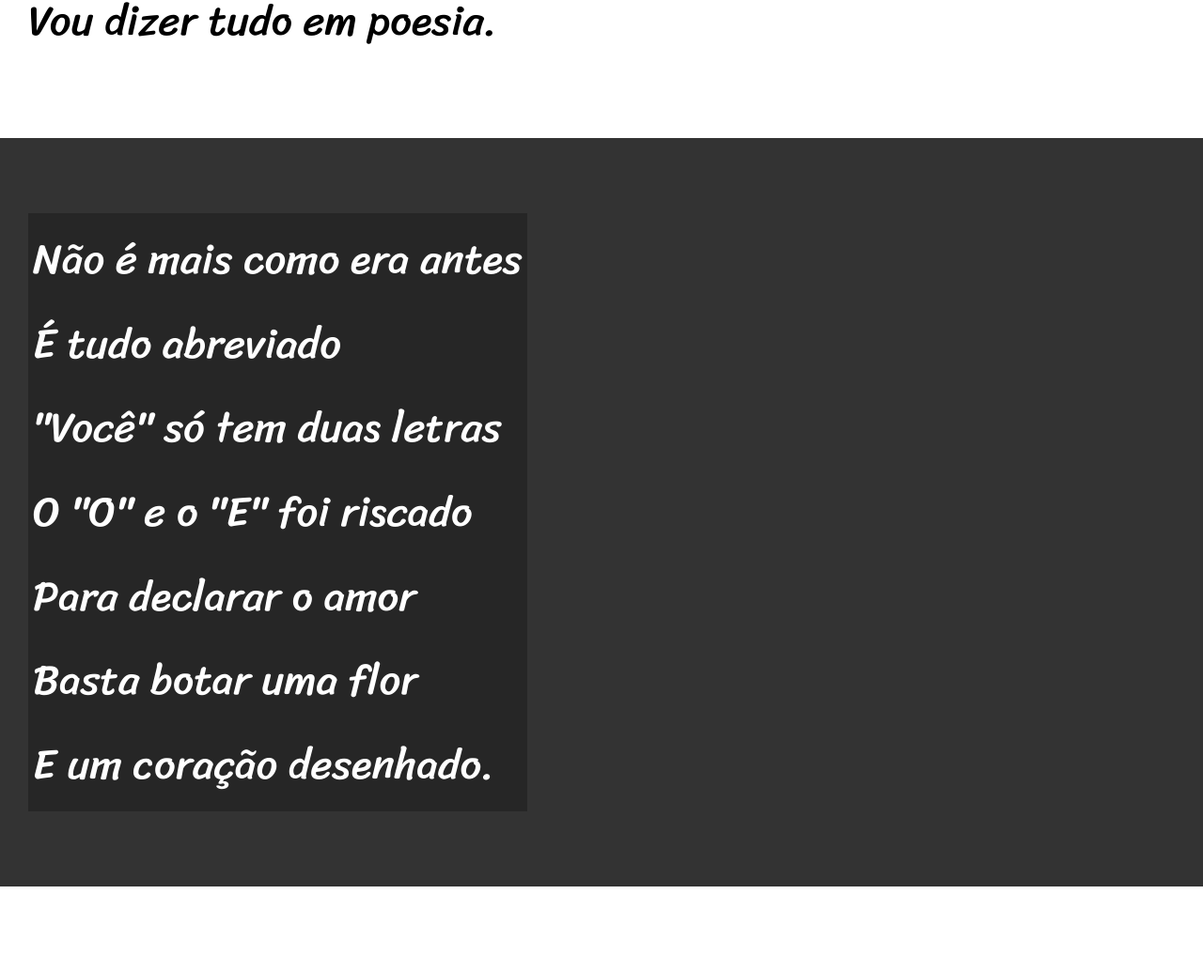
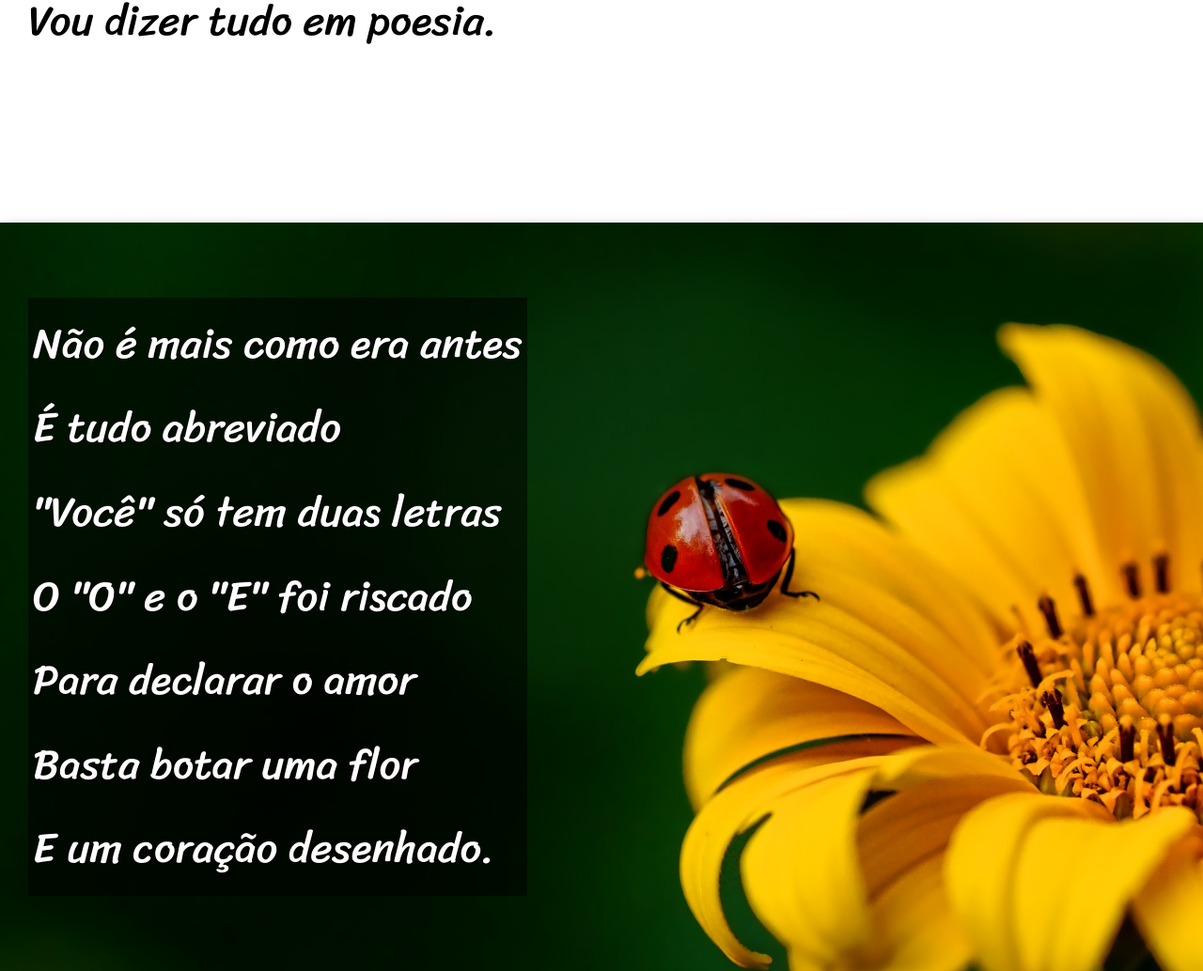
Before and after one commit to KaedroM/HTML-CSS, a plain HTML site: page Exercícios/desafio012/index.html in a window 1280 px wide. Shown: the part 900-1934 px from the top of the page at 94% size. Drawn offline with Linux system fonts and the light colour scheme.

Commit message:
atualizações

```diff
--- a/Exercícios/desafio012/estilo/style.css
+++ b/Exercícios/desafio012/estilo/style.css
@@ -57,6 +57,11 @@ section {
     font-size: 3.5vw;
 }
 
+section > p {
+    padding-bottom: 2em;
+}
+
+
 section.normal {
     background-color: white;
     color: black;
@@ -65,12 +70,26 @@ section.normal {
 section.imagem {
     background-color: rgb(51, 51, 51);
     color: white;
+    box-shadow: 6px 6px 13px 0px rgb(0, 0, 0, 0.473);
+    background-size: cover;
+    background-attachment: fixed;
 }
+
 
 section.imagem > p {
     display: inline-block;
     padding: 5px;
-    background-color: rgb(0, 0, 0, 0.253);
+    background-color: rgb(0, 0, 0, 0.524);
+    text-shadow: 1px 1px 0px black;
+}
+
+section#img01 {
+    background-image: url('../imagens/background001.jpg');
+    background-position: right center;
+}
+
+section#img02 {
+    background-image: url('../imagens/background002.jpg');
 }
 
 footer {
--- a/Exercícios/desafio012/index.html
+++ b/Exercícios/desafio012/index.html
@@ -29,7 +29,7 @@
     </section>
 
 
-    <section class="imagem">
+    <section class="imagem" id="img01">
         <p>
             Não é mais como era antes<br>
             É tudo abreviado<br>
@@ -66,7 +66,7 @@
 
 
 
-    <section class="imagem">
+    <section class="imagem" id="img02">
         <p>
             Tenho saudade das cartas <br>
             Escritas com a própria mã<br>
```
